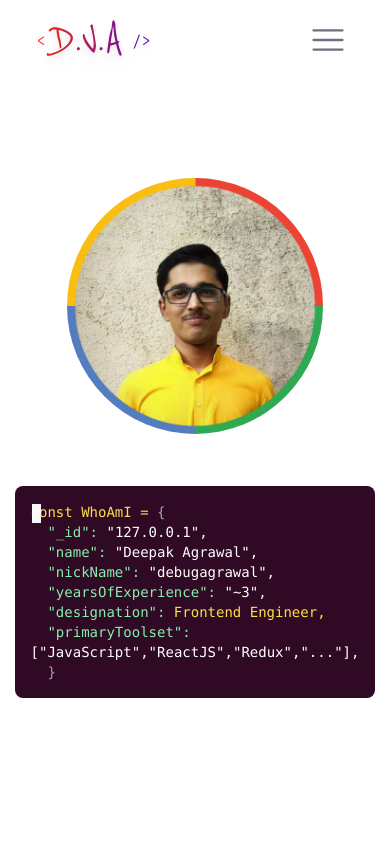
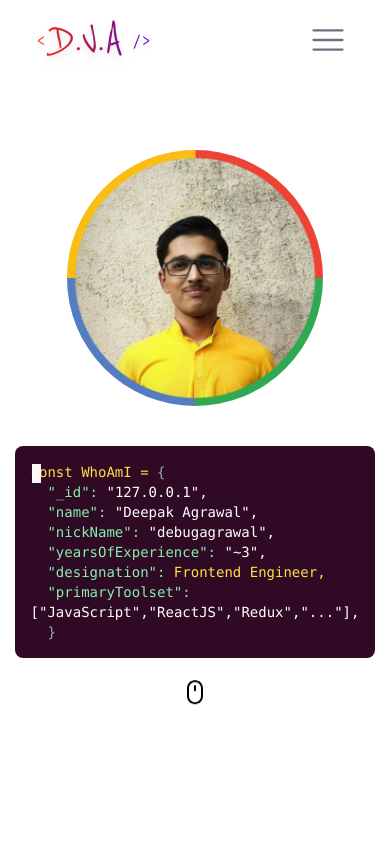
Before and after one commit to DebugAgrawal/debugagrawal.github.io, a React (Vite) app: page / in a window 390 px wide. Shown: the top 844 px of the page. Built offline with nearby package versions, Linux system fonts and the light colour scheme.

Commit message:
scrolling animation added for xs view

```diff
--- a/src/components/Content.jsx
+++ b/src/components/Content.jsx
@@ -10,6 +10,8 @@ import { motion } from "framer-motion";
 import { techStack } from "../utils/constants";
 import { FaGithub } from "react-icons/fa";
 import { LuExternalLink } from "react-icons/lu";
+import { CgMouse  } from "react-icons/cg";
+
 // import { MapContainer, TileLayer, Marker, Popup } from "react-leaflet";
 
 const Content = () => {
@@ -22,15 +24,17 @@ const Content = () => {
           className="min-h-[calc(100vh*0.80)] flex mb-52 justify-center"
           id="about"
         >
-          <div className="flex flex-col items-center m-auto pt-10 space-x-0 space-y-7 md:space-y-0 md:space-x-7 lg:flex-row">
+          <div className="flex flex-col items-center m-auto pt-6 space-x-0 space-y-7 md:space-y-0 md:space-x-7 lg:flex-row">
             <img
               className="w-64 md:mb-6 h-64 md:w-96 md:h-96 lg:w-96 lg:h-96 rounded-full shadow-inner transition-all motion-reduce:transition-none duration-500 delay-[400ms] translate-y-0 opacity-1 object-cover"
               src={Image}
               alt="Your Image"
             />
-            <div className="pt-6">
+            <div className="pt-3">
               <MyInfo />
             </div>
+            <CgMouse  className="animate-bounce 1s h-6 w-6 m-3 "
+              viewBox="0 0 24 24" />
           </div>
         </section>
         {/* End of profile section */}
@@ -323,7 +327,10 @@ const Content = () => {
         {/* Projects */}
 
         {/* Contact */}
-        <section className="flex flex-col mt-24 w-full min-h-screen" id="contact">
+        <section
+          className="flex flex-col mt-24 w-full min-h-screen"
+          id="contact"
+        >
           <div className="relative flex items-center py-5 transition-all duration-500 translate-y-0 opacity-1 blur-0 motion-reduce:transition-none">
             <div className="flex-grow border-t border-black dark:border-white border-1"></div>
             <h1 className="px-5 text-3xl font-bold">📭 Contact</h1>
--- a/src/components/Navbar.jsx
+++ b/src/components/Navbar.jsx
@@ -134,7 +134,7 @@ const Navbar = () => {
             </li>
             <li className="transition-all motion-reduce:transition-none duration-500 delay-[250ms] translate-y-0 opacity-1">
               <a
-                href="https://drive.google.com/file/d/1b5jPSJ2k1KBlUHDVlsel-fG5oa58tf83/view?usp=sharing"
+                href="https://drive.google.com/file/d/1WueBN39gWEGLNCYs2o7nNOR2sRfVD-SO/view?usp=sharing"
                 target="_blank"
               >
                 <button className="block px-6 py-2 transition duration-300 ease-in-out bg-transparent border shadow-sm border-button-color shadow-button-color text-button-color hover:bg-button-color hover:text-white hover:dark:text-slate-300 focus:bg-button-color focus:text-white active:bg-button-color active:text-white">
@@ -211,7 +211,7 @@ const Navbar = () => {
           </li>
           <li>
             <div className="block w-full py-5 text-center">
-            <button className="block py-2 flex " onClick={handleThemeSwitch}>
+            <button className="py-2 flex " onClick={handleThemeSwitch}>
                 {theme === "light" ? (
                   <PiSunFill className="h-7 w-7 mr-3 text-[#FDB813] hover:text-[#4305ba]" />
                 ) : (
@@ -223,7 +223,7 @@ const Navbar = () => {
           </li>
           <li>
             <a
-              href="https://drive.google.com/file/d/1b5jPSJ2k1KBlUHDVlsel-fG5oa58tf83/view?usp=sharing"
+              href="https://drive.google.com/file/d/1WueBN39gWEGLNCYs2o7nNOR2sRfVD-SO/view?usp=sharing"
               target="_blank"
               onClick={()=>{setIsNavOpen(false)}}
             >
```
Also changed, not shown: image.png (added), 1 other file (tests, documents, lock files or other folders).
